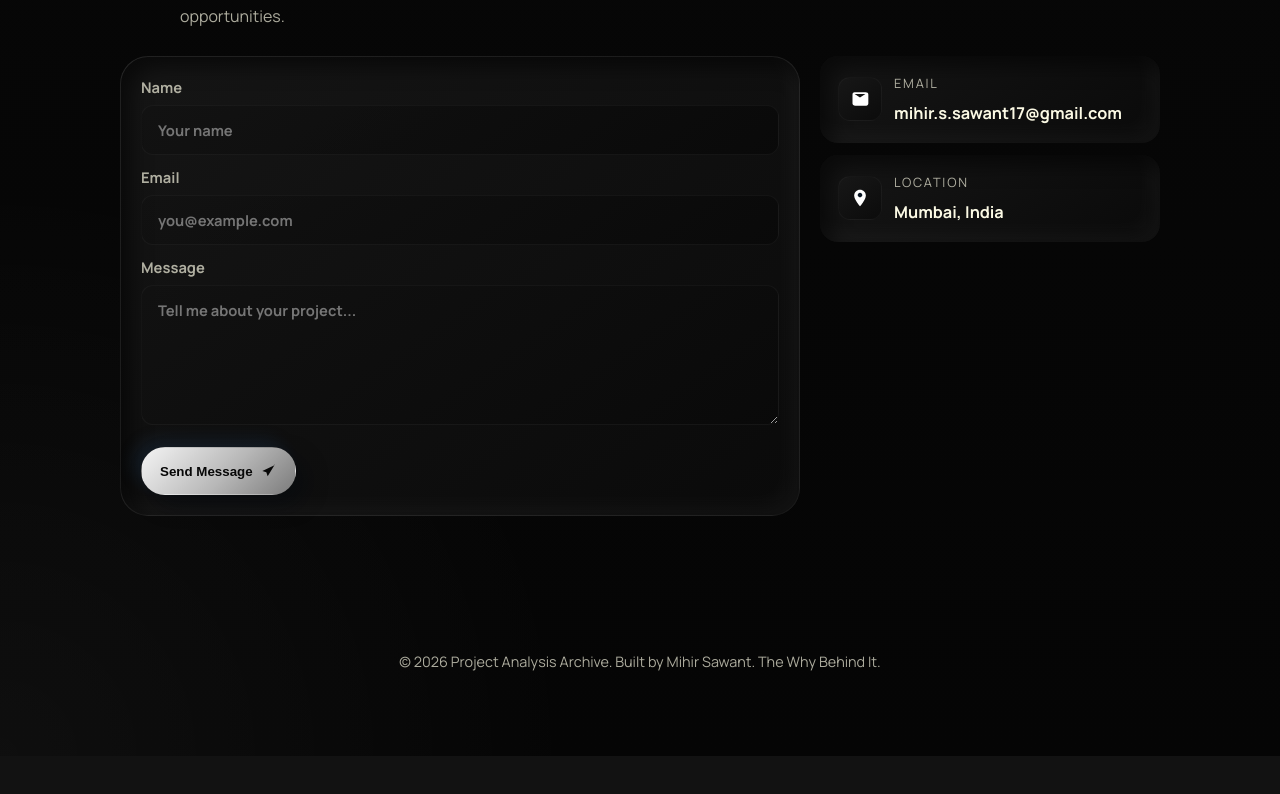
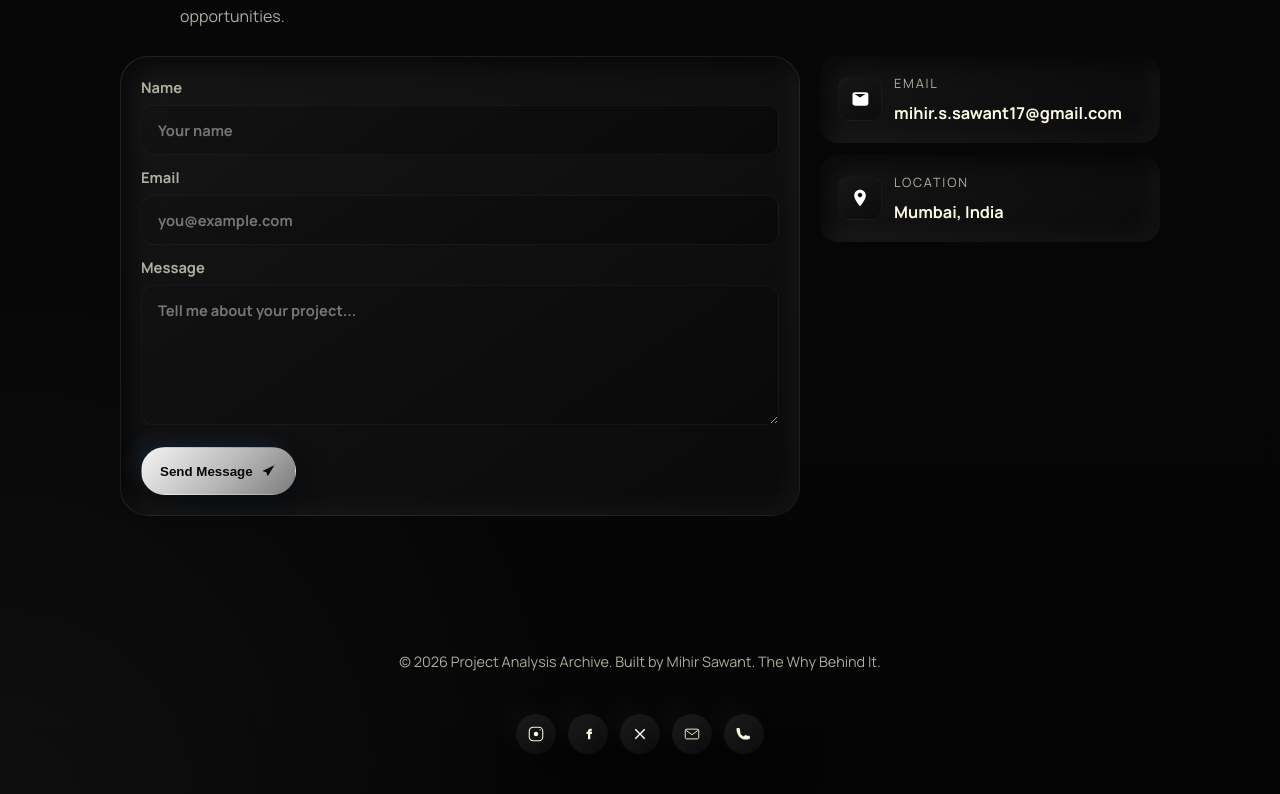
Before and after one commit to itsmierrrrr/Project-Analysis, a React (Vite) app: page / in a window 1280 px wide. Shown: the part 1849-2643 px from the top of the page. Before the commit the page ends 2605 px from the top, so only its background shows below. Built offline with nearby package versions, Linux system fonts and the light colour scheme.

Commit message:
add socials

```diff
--- a/src/App.jsx
+++ b/src/App.jsx
@@ -218,6 +218,44 @@ function HomePage() {
           <small>© {new Date().getFullYear()} Project Analysis Archive. Built by Mihir Sawant. The Why Behind It.</small>
         </div>
       </footer>
+      <div className="footer-social">
+        <div className="shell-footer">
+          <nav className="social-links" role="navigation" aria-label="Social links">
+            <a className="social-link" href="https://instagram.com/" target="_blank" rel="noopener noreferrer" aria-label="Instagram">
+              <svg viewBox="0 0 24 24" fill="none" xmlns="http://www.w3.org/2000/svg" aria-hidden="true">
+                <rect x="3" y="3" width="18" height="18" rx="5" stroke="currentColor" strokeWidth="1.4" fill="none" />
+                <circle cx="12" cy="12" r="3" fill="currentColor" />
+                <circle cx="17.6" cy="6.4" r="0.9" fill="currentColor" />
+              </svg>
+            </a>
+
+            <a className="social-link" href="https://facebook.com/" target="_blank" rel="noopener noreferrer" aria-label="Facebook">
+              <svg viewBox="0 0 24 24" fill="none" xmlns="http://www.w3.org/2000/svg" aria-hidden="true">
+                <path d="M15 8h2V5h-2c-1.7 0-3 1.3-3 3v1H10v3h2v7h3v-7h2.1l.4-3H15V8z" fill="currentColor" />
+              </svg>
+            </a>
+
+            <a className="social-link" href="https://x.com/" target="_blank" rel="noopener noreferrer" aria-label="X (formerly Twitter)">
+              <svg viewBox="0 0 24 24" fill="none" xmlns="http://www.w3.org/2000/svg" aria-hidden="true">
+                <path d="M19 6.4L17.6 5 12 10.6 6.4 5 5 6.4 10.6 12 5 17.6 6.4 19 12 13.4 17.6 19 19 17.6 13.4 12 19 6.4z" fill="currentColor" />
+              </svg>
+            </a>
+
+            <a className="social-link" href="mailto:mihir.s.sawant17@gmail.com" aria-label="Email">
+              <svg viewBox="0 0 24 24" fill="none" xmlns="http://www.w3.org/2000/svg" aria-hidden="true">
+                <rect x="3" y="5.5" width="18" height="13" rx="2" stroke="currentColor" strokeWidth="1.2" fill="none" />
+                <path d="M4 7l8 6 8-6" stroke="currentColor" strokeWidth="1.2" strokeLinecap="round" strokeLinejoin="round" fill="none" />
+              </svg>
+            </a>
+
+            <a className="social-link" href="tel:+919999999999" aria-label="Call">
+              <svg viewBox="0 0 24 24" fill="none" xmlns="http://www.w3.org/2000/svg" aria-hidden="true">
+                <path d="M6.6 10.2c1.1 2.2 2.9 4 5.1 5.1l1.6-1.6c.3-.3.8-.4 1.2-.2 1.3.5 2.8.8 4.4.8.5 0 .9.4.9.9v2.6c0 .5-.4.9-.9.9C9.5 22 2 14.5 2 4.9 2 4.4 2.4 4 2.9 4H5.5c.5 0 .9.4.9.9 0 1.6.3 3.1.8 4.4.1.4 0 .9-.2 1.2L6.6 10.2z" fill="currentColor" />
+              </svg>
+            </a>
+          </nav>
+        </div>
+      </div>
     </AppShell>
   );
 }
--- a/src/styles.css
+++ b/src/styles.css
@@ -766,7 +766,7 @@ h3 {
 /* Landing page footer */
 .landing-page .site-footer {
   margin-top: 28px;
-  padding: 18px 0 36px;
+  padding: 18px 0 8px;
   color: var(--muted);
   text-align: center;
 }
@@ -778,6 +778,37 @@ h3 {
   color: var(--muted);
   font-size: 0.9rem;
 }
+
+/* Footer social icons */
+.landing-page .footer-social {
+  margin-top: -16px;
+  padding-bottom: 6px;
+  text-align: center;
+}
+.landing-page .footer-social .social-links {
+  display: inline-flex;
+  gap: 12px;
+  margin-top: 2px;
+  align-items: center;
+  justify-content: center;
+}
+.landing-page .social-link {
+  display: inline-grid;
+  place-items: center;
+  width: 40px;
+  height: 40px;
+  border-radius: 50%;
+  background: linear-gradient(145deg, var(--surface-hi), var(--surface-lo));
+  color: var(--text);
+  text-decoration: none;
+  box-shadow: var(--shadow);
+  transition: transform 0.14s ease, background 0.14s ease;
+}
+.landing-page .social-link:hover,
+.landing-page .social-link:focus-visible {
+  transform: translateY(-4px);
+}
+.landing-page .social-link svg { width: 18px; height: 18px; }
 
 .analysis-nav button {
   border: 0;
@@ -972,8 +1003,7 @@ h3 {
   background: linear-gradient(180deg, rgba(251,249,228,0.98), rgba(251,249,228,0.86));
   box-shadow: 0 6px 18px rgba(9,21,36,0.28);
 }
-  background-position: center;
-}
+
 
 /* Replace SVG badges with a simple off-white pointer marker centered above each item */
 .section-card ul li::before {
```
